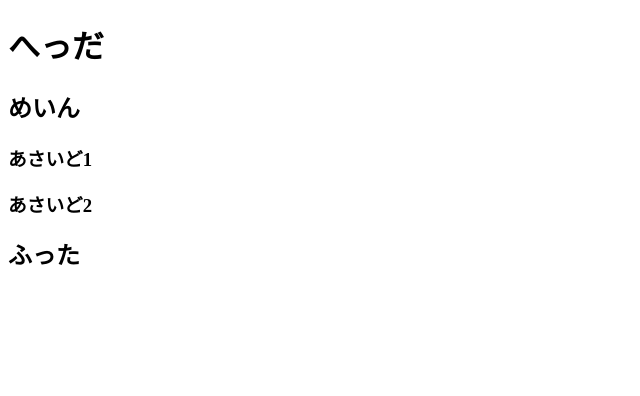
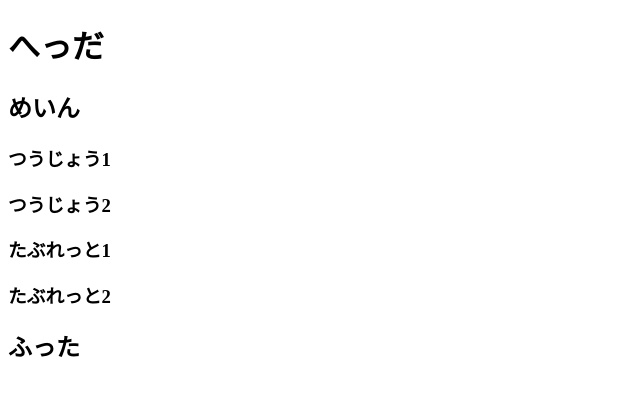
Before and after one commit to SymYuk/2016web1-10, a plain HTML site: page index.html in a window 1280 px wide. Shown: the whole page, without its empty margins (0-640 px from the left). Drawn offline with Linux system fonts and the light colour scheme.

Commit message:
Update index.html

```diff
--- a/index.html
+++ b/index.html
@@ -17,12 +17,22 @@
 		</section>
 
 		<aside>
-			<h3>あさいど1</h3>
+			<h3>つうじょう1</h3>
 		</aside>
 
 		<aside>
-			<h3>あさいど2</h3>
+			<h3>つうじょう2</h3>
 		</aside>
+
+		<div id="side">
+			<aside>
+				<h3>たぶれっと1</h3>
+			</aside>
+
+			<aside>
+				<h3>たぶれっと2</h3>
+			</aside>
+		</div>
 
 		<footer>
 			<h2>ふった</h2>
```
